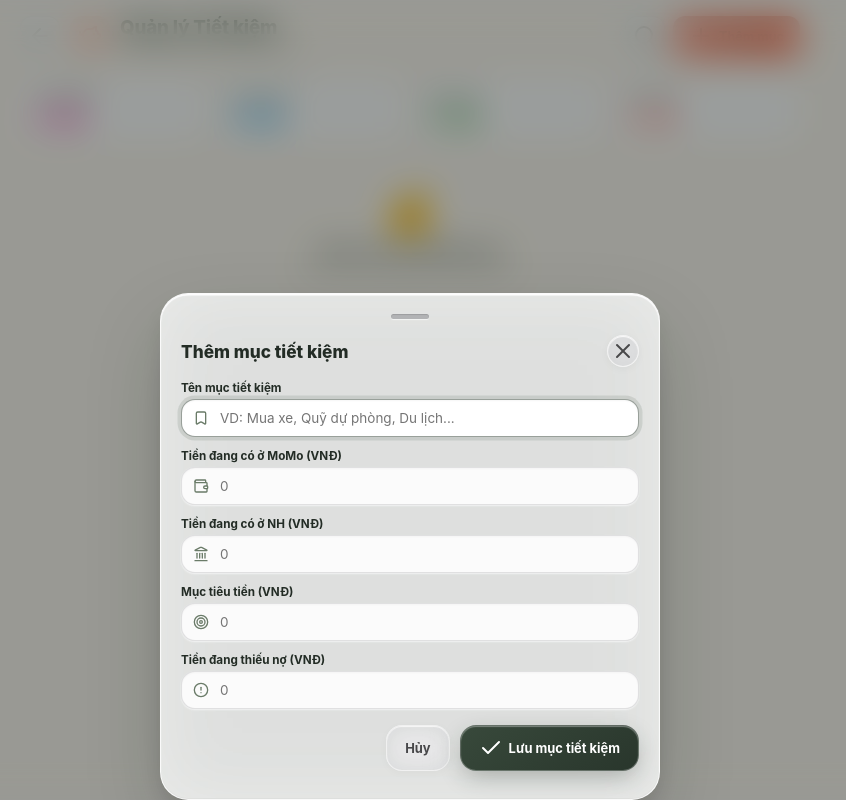
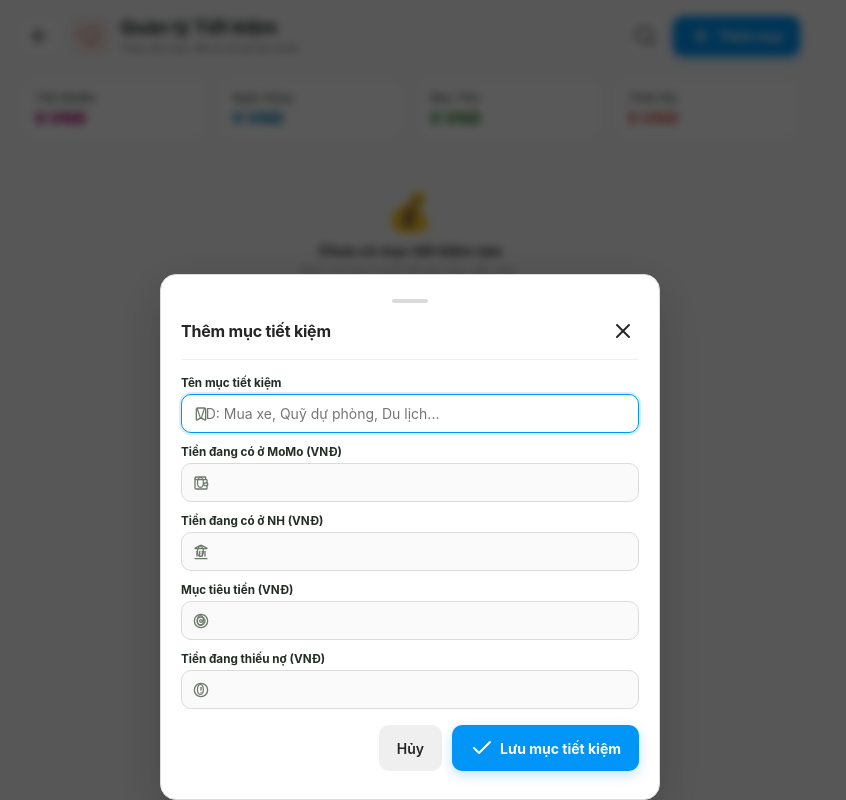
Before and after one commit to lntiphu/trangchu, a plain HTML site: page tietkiem/index.html in a window 1280 px wide. Both pictures are taken after a click on the button "Thêm mục". Shown: the whole page, without its empty margins (230-1076 px from the left). Drawn offline with nearby package versions, Linux system fonts and the light colour scheme.

Commit message:
Add files via upload

```diff
--- a/tietkiem/css/style.css
+++ b/tietkiem/css/style.css
@@ -936,120 +936,236 @@ body::before {
 }
 
 /* ==========================================================================
-   APPLE IOS LIQUID GLASS MODAL SYSTEM (iOS 18 Liquid Glassmorphism)
-   Nâng cấp giao diện kính lỏng cho các modal Tiết Kiệm
+   META INSTAGRAM DESIGN SYSTEM & UNIFIED MODAL SYSTEM (TIẾT KIỆM TOÀN BỘ)
+   Nâng cấp toàn diện giao diện Tiết Kiệm theo phong cách Instagram của Meta:
+   - Scaffold / Nền: #fafafa hiện đại, tối giản, thanh lịch
+   - Thẻ & Bề mặt: #ffffff sắc nét, viền hairline 1px solid #dbdbdb
+   - Điểm nhấn Story Gradient: linear-gradient(45deg, #f09433, #e6683c, #dc2743, #cc2366, #bc1888)
+   - Phím hành động chính: Instagram Blue #0095f6 (Hover #1877f2, Active #0074cc)
+   - Phím hủy / phụ: Instagram Neutral Gray #efefef
+   - HỆ THỐNG MODAL ĐỒNG BỘ 100% THEO CHUẨN INSTAGRAM
    ========================================================================== */
+
+body, .app-container {
+    background: #fafafa !important;
+    color: #262626 !important;
+    font-family: -apple-system, BlinkMacSystemFont, "Segoe UI", Roboto, Helvetica, Arial, sans-serif !important;
+}
+
+.saver-header,
+.saver-top-bar {
+    background: #ffffff !important;
+    border-bottom: 1px solid #dbdbdb !important;
+    box-shadow: 0 1px 2px rgba(0, 0, 0, 0.03) !important;
+}
+
+.saver-card,
+.saver-item-card {
+    background: #ffffff !important;
+    border: 1px solid #dbdbdb !important;
+    border-radius: 16px !important;
+    box-shadow: 0 1px 3px rgba(0, 0, 0, 0.04) !important;
+    transition: all 0.2s cubic-bezier(0.2, 0.8, 0.2, 1) !important;
+}
+
+.saver-card:hover,
+.saver-item-card:hover {
+    border-color: #b0b0b0 !important;
+    box-shadow: 0 4px 14px rgba(0, 0, 0, 0.06) !important;
+}
+
+.saver-card:active,
+.saver-item-card:active {
+    transform: scale(0.985) !important;
+}
+
+.btn-add-saver {
+    border-radius: 10px !important;
+    background: #0095f6 !important;
+    border: none !important;
+    box-shadow: 0 4px 12px rgba(0, 149, 246, 0.25) !important;
+    color: #ffffff !important;
+    font-weight: 700 !important;
+    transition: background-color 0.15s ease, transform 0.15s ease !important;
+}
+
+.btn-add-saver:hover {
+    background: #1877f2 !important;
+}
+
+.btn-add-saver:active {
+    transform: scale(0.97) !important;
+    background: #0074cc !important;
+}
+
+/* ══════════════════════════════════════════════════════════════════════════
+   HỆ THỐNG MODAL ĐỒNG BỘ 100% THEO CHUẨN INSTAGRAM (Unified Meta Modal System)
+   ══════════════════════════════════════════════════════════════════════════ */
 .modal-overlay {
-    background: rgba(15, 23, 20, 0.42) !important;
-    backdrop-filter: blur(18px) saturate(170%) contrast(102%) !important;
-    -webkit-backdrop-filter: blur(18px) saturate(170%) contrast(102%) !important;
-    transition: opacity 0.28s cubic-bezier(0.16, 1, 0.3, 1) !important;
+    background: rgba(0, 0, 0, 0.65) !important;
+    backdrop-filter: blur(4px) !important;
+    -webkit-backdrop-filter: blur(4px) !important;
+    transition: opacity 0.25s cubic-bezier(0.16, 1, 0.3, 1) !important;
 }
 
 .modal-sheet,
 .add-saver-sheet,
 .adjust-amount-sheet {
-    background: rgba(255, 255, 255, 0.8) !important;
-    backdrop-filter: blur(36px) saturate(210%) contrast(103%) !important;
-    -webkit-backdrop-filter: blur(36px) saturate(210%) contrast(103%) !important;
-    border-top: 1px solid rgba(255, 255, 255, 0.92) !important;
-    border-left: 1px solid rgba(255, 255, 255, 0.6) !important;
-    border-right: 1px solid rgba(255, 255, 255, 0.6) !important;
-    border-bottom: 1px solid rgba(255, 255, 255, 0.35) !important;
-    box-shadow:
-        0 -18px 50px -10px rgba(18, 25, 20, 0.18),
-        0 4px 18px rgba(0, 0, 0, 0.04),
-        inset 0 1.5px 1px 0 rgba(255, 255, 255, 0.98),
-        inset 0 -1px 1px 0 rgba(0, 0, 0, 0.03) !important;
-    border-top-left-radius: 32px !important;
-    border-top-right-radius: 32px !important;
-    transition: transform 0.32s cubic-bezier(0.2, 0.85, 0.32, 1.05), opacity 0.24s ease !important;
-    scrollbar-width: thin !important;
-    scrollbar-color: rgba(60, 60, 67, 0.2) transparent !important;
+    background: #ffffff !important;
+    border-top: 1px solid rgba(0, 0, 0, 0.08) !important;
+    border-left: none !important;
+    border-right: none !important;
+    border-bottom: none !important;
+    box-shadow: 0 -10px 40px rgba(0, 0, 0, 0.16) !important;
+    border-top-left-radius: 20px !important;
+    border-top-right-radius: 20px !important;
+    border-bottom-left-radius: 0 !important;
+    border-bottom-right-radius: 0 !important;
+    transition: transform 0.28s cubic-bezier(0.16, 1, 0.3, 1), opacity 0.2s ease !important;
 }
 
 @media (min-width: 580px) {
     .modal-sheet,
     .add-saver-sheet,
     .adjust-amount-sheet {
-        border-radius: 28px !important;
-        border: 1px solid rgba(255, 255, 255, 0.8) !important;
-        box-shadow:
-            0 32px 80px -10px rgba(18, 25, 20, 0.26),
-            0 12px 28px -5px rgba(18, 25, 20, 0.12),
-            inset 0 1.5px 1px 0 rgba(255, 255, 255, 0.98),
-            inset 0 -1px 1px 0 rgba(0, 0, 0, 0.03) !important;
+        border-radius: 16px !important;
+        border: 1px solid #dbdbdb !important;
+        box-shadow: 0 16px 48px rgba(0, 0, 0, 0.22) !important;
     }
 }
 
 .modal-drag-indicator {
-    width: 38px !important;
-    height: 5px !important;
-    background: rgba(60, 60, 67, 0.28) !important;
+    width: 36px !important;
+    height: 4px !important;
+    background: #dbdbdb !important;
     border-radius: 999px !important;
-    margin: 4px auto 16px !important;
-    box-shadow: inset 0 1px 1px rgba(0, 0, 0, 0.12), 0 1px 1px rgba(255, 255, 255, 0.65) !important;
+    margin: 8px auto 12px !important;
+    box-shadow: none !important;
     border: none !important;
+    align-self: center !important;
 }
 
 .modal-close-btn {
     width: 32px !important;
     height: 32px !important;
     border-radius: 50% !important;
-    background: rgba(142, 142, 147, 0.16) !important;
-    backdrop-filter: blur(16px) !important;
-    -webkit-backdrop-filter: blur(16px) !important;
-    border: 1px solid rgba(255, 255, 255, 0.65) !important;
-    box-shadow: 0 2px 8px rgba(0, 0, 0, 0.04), inset 0 1px 1px rgba(255, 255, 255, 0.9) !important;
-    color: #48484a !important;
+    background: transparent !important;
+    border: none !important;
+    box-shadow: none !important;
+    color: #262626 !important;
     display: inline-flex !important;
     align-items: center !important;
     justify-content: center !important;
     cursor: pointer !important;
-    transition: all 0.2s cubic-bezier(0.2, 0.8, 0.2, 1) !important;
+    transition: background-color 0.15s ease, transform 0.15s ease !important;
 }
 
 .modal-close-btn:hover {
-    background: rgba(142, 142, 147, 0.24) !important;
-    color: #1c1c1e !important;
+    background: #f2f2f2 !important;
+    color: #000000 !important;
 }
 
 .modal-close-btn:active {
     transform: scale(0.92) !important;
-    background: rgba(142, 142, 147, 0.32) !important;
+}
+
+.modal-sheet .modal-header {
+    border-bottom: 1px solid #efefef !important;
+    padding-bottom: 12px !important;
+    margin-bottom: 16px !important;
+}
+
+.modal-sheet h2,
+.modal-sheet h3 {
+    font-size: 16px !important;
+    font-weight: 700 !important;
+    color: #262626 !important;
+    letter-spacing: -0.2px !important;
 }
 
 .modal-sheet input,
 .modal-sheet select {
-    background: rgba(255, 255, 255, 0.88) !important;
-    border: 1px solid rgba(60, 60, 67, 0.14) !important;
-    border-radius: 14px !important;
-    box-shadow: inset 0 1px 2px rgba(0, 0, 0, 0.03), 0 1px 2px rgba(255, 255, 255, 0.65) !important;
-    transition: all 0.2s cubic-bezier(0.16, 1, 0.3, 1) !important;
+    background: #fafafa !important;
+    border: 1px solid #dbdbdb !important;
+    border-radius: 10px !important;
+    padding: 10px 14px !important;
+    font-size: 14px !important;
+    color: #262626 !important;
+    box-shadow: none !important;
+    transition: border-color 0.15s ease, background-color 0.15s ease !important;
 }
 
 .modal-sheet input:focus,
 .modal-sheet select:focus {
     background: #ffffff !important;
-    border-color: rgba(52, 66, 55, 0.5) !important;
-    box-shadow: 0 0 0 3.5px rgba(52, 66, 55, 0.12), inset 0 1px 2px rgba(0, 0, 0, 0.04) !important;
+    border-color: #0095f6 !important;
+    box-shadow: 0 0 0 2px rgba(0, 149, 246, 0.15) !important;
+    outline: none !important;
 }
 
 .modal-sheet .btn-primary {
-    border-radius: 16px !important;
-    background: linear-gradient(145deg, #38493b 0%, #29362c 100%) !important;
-    border: 1px solid rgba(255, 255, 255, 0.25) !important;
-    box-shadow:
-        0 8px 24px -4px rgba(35, 44, 37, 0.32),
-        inset 0 1px 1px rgba(255, 255, 255, 0.35) !important;
+    background: #0095f6 !important;
+    border: none !important;
+    border-radius: 10px !important;
+    color: #ffffff !important;
+    font-weight: 700 !important;
+    font-size: 14px !important;
+    padding: 11px 18px !important;
+    box-shadow: 0 4px 12px rgba(0, 149, 246, 0.25) !important;
+    cursor: pointer !important;
+    transition: background-color 0.15s ease, transform 0.15s ease !important;
+}
+
+.modal-sheet .btn-primary:hover {
+    background: #1877f2 !important;
+}
+
+.modal-sheet .btn-primary:active {
+    background: #0074cc !important;
+    transform: scale(0.98) !important;
 }
 
 .modal-sheet .btn-secondary {
-    border-radius: 16px !important;
-    background: rgba(142, 142, 147, 0.14) !important;
-    backdrop-filter: blur(12px) !important;
-    -webkit-backdrop-filter: blur(12px) !important;
-    border: 1px solid rgba(255, 255, 255, 0.55) !important;
-    color: #48484a !important;
-    box-shadow: 0 2px 8px rgba(0, 0, 0, 0.03), inset 0 1px 1px rgba(255, 255, 255, 0.75) !important;
+    background: #efefef !important;
+    border: none !important;
+    border-radius: 10px !important;
+    color: #262626 !important;
+    font-weight: 600 !important;
+    font-size: 14px !important;
+    padding: 11px 18px !important;
+    box-shadow: none !important;
+    cursor: pointer !important;
+    transition: background-color 0.15s ease, transform 0.15s ease !important;
 }
+
+.modal-sheet .btn-secondary:hover {
+    background: #dbdbdb !important;
+}
+
+.modal-sheet .btn-secondary:active {
+    background: #cfcfcf !important;
+    transform: scale(0.98) !important;
+}
+
+.btn-quick-adjust {
+    background: #f0f2f5 !important;
+    border: 1px solid #dbdbdb !important;
+    border-radius: 999px !important;
+    font-size: 12px !important;
+    font-weight: 700 !important;
+    color: #262626 !important;
+    box-shadow: none !important;
+    transition: all 0.15s ease !important;
+    cursor: pointer !important;
+    padding: 6px 12px !important;
+}
+
+.btn-quick-adjust:hover {
+    background: #e4e6eb !important;
+    border-color: #0095f6 !important;
+    color: #0095f6 !important;
+}
+
+.btn-quick-adjust:active {
+    transform: scale(0.94) !important;
+}
```
